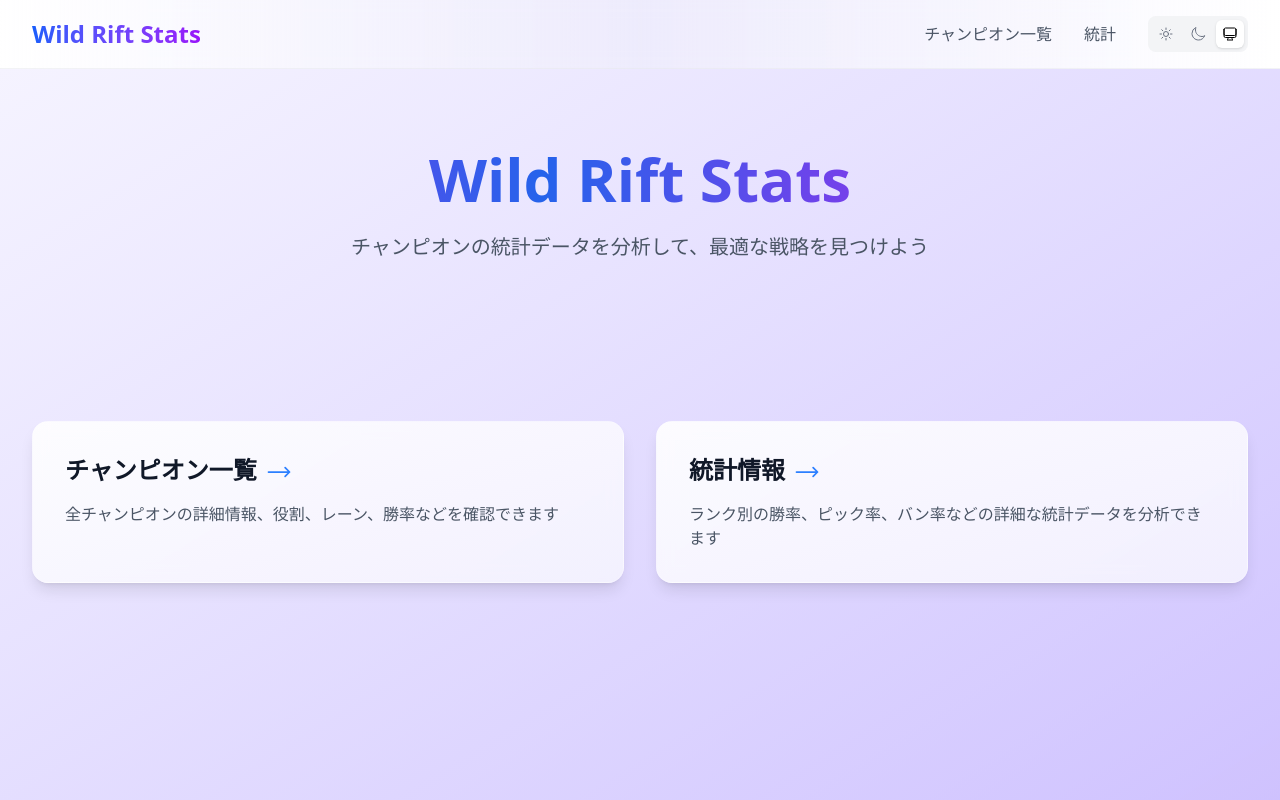
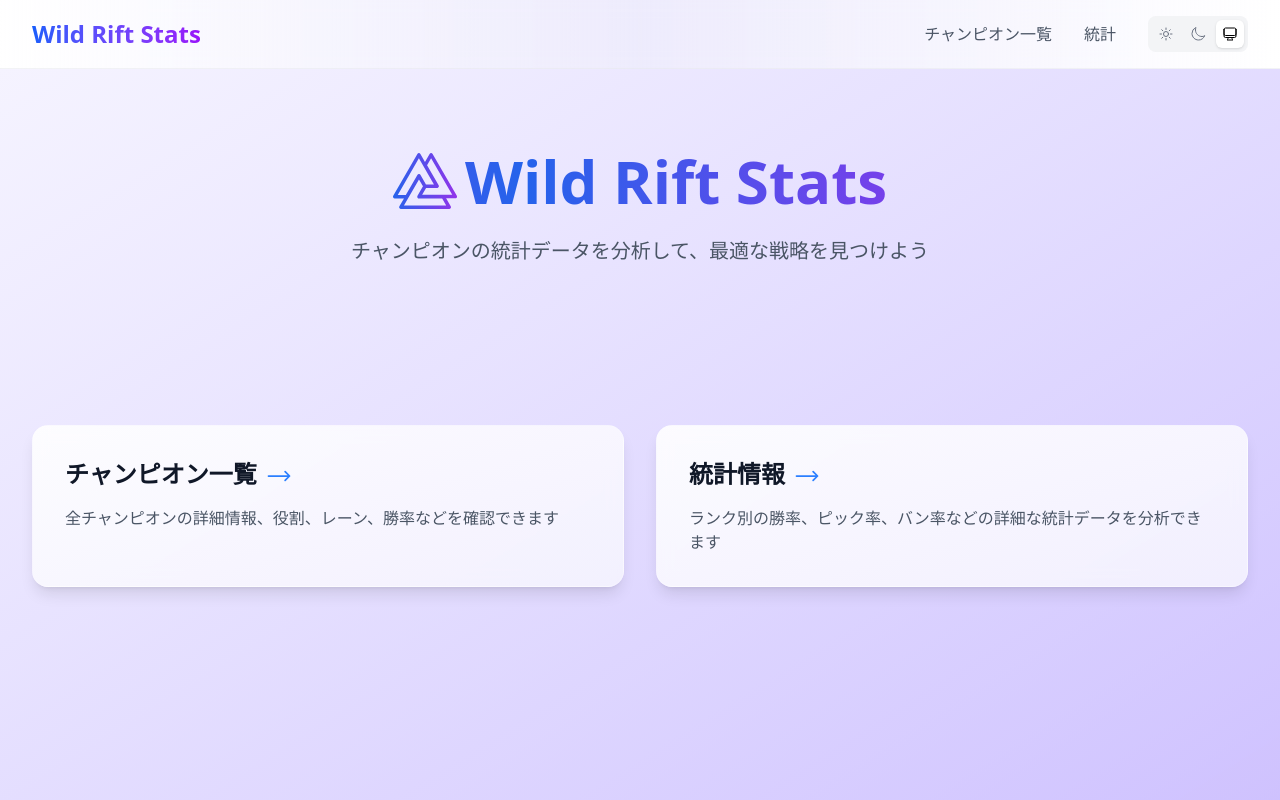
Before and after one commit to ry2x/WildRift-Stats-Web, a Next.js app: page / in a window 1280 px wide. Shown: the top 800 px of the page. Built offline with nearby package versions, Linux system fonts and the light colour scheme; no server answers.

Commit message:
feat: update Title component to include Logo with gradient styling

```diff
--- a/src/components/home/Title.tsx
+++ b/src/components/home/Title.tsx
@@ -1,11 +1,17 @@
 'use client';
+
+import { Logo } from '@/components/ui/Logo';
 
 export default function Title() {
   return (
     <section className="relative py-20 px-4 sm:px-6 lg:px-8">
       <div className="container mx-auto text-center">
         <div className="flex justify-center">
-          <h1 className="text-4xl sm:text-5xl md:text-6xl font-bold text-transparent bg-clip-text mb-6 animate-gradient title-gradient">
+          <h1 className="text-4xl sm:text-5xl md:text-6xl font-bold text-transparent bg-clip-text mb-6 animate-gradient title-gradient flex items-center justify-center gap-2">
+            <Logo
+              aria-label="Wild Rift Stats Logo"
+              className="w-12 h-12 md:w-16 md:h-16 fill-[url(#title-sync-gradient)]"
+            />
             Wild Rift Stats
           </h1>
         </div>
```
